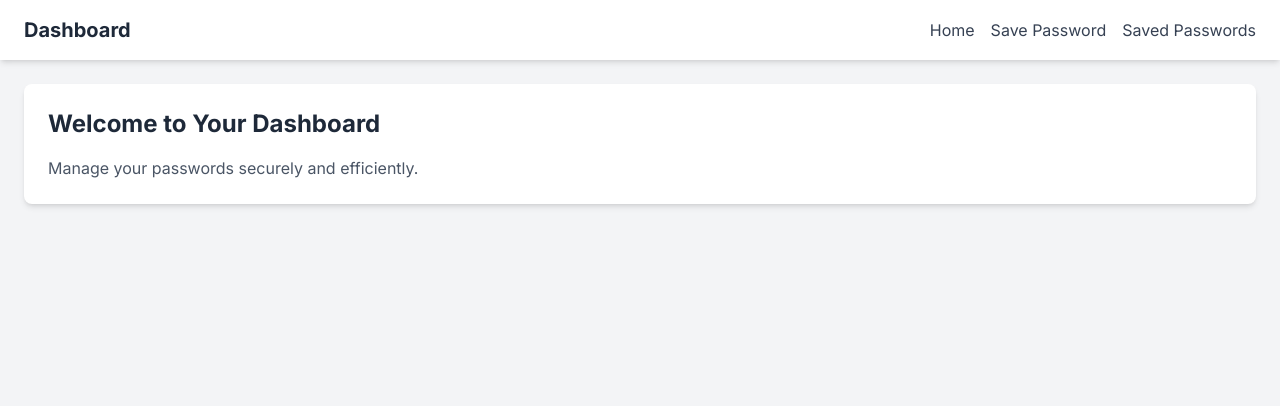
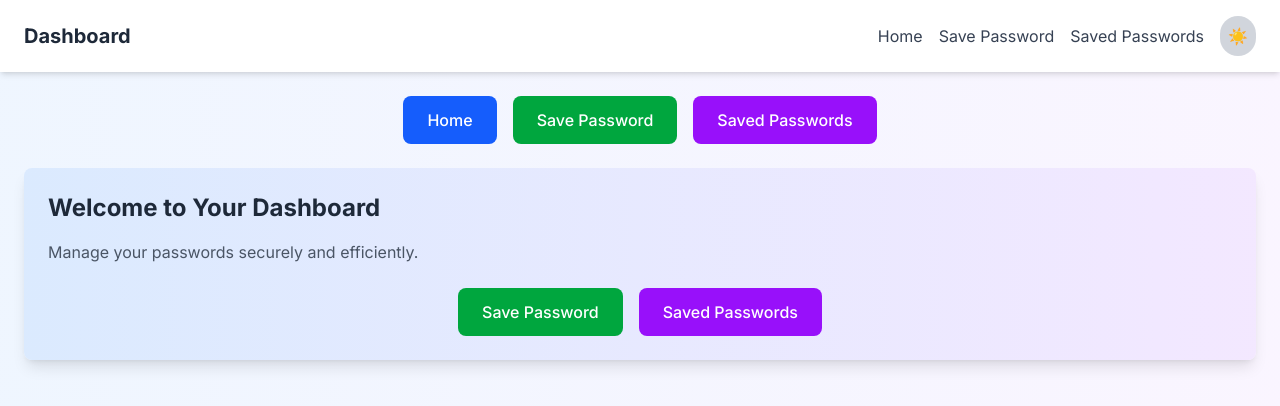
Before and after one commit to rajm012/password-manager, a Next.js app: page /dashboard in a window 1280 px wide. Shown: the top 406 px of the page. Built offline with nearby package versions, Linux system fonts and the light colour scheme.

Commit message:
UI for dashboard.

```diff
--- a/package.json
+++ b/package.json
@@ -17,6 +17,7 @@
     "postcss": "^8.5.3",
     "react": "^19.0.0",
     "react-dom": "^19.0.0",
+    "react-icons": "^5.5.0",
     "uuid": "^11.1.0"
   },
   "devDependencies": {
--- a/src/app/dashboard/layout.tsx
+++ b/src/app/dashboard/layout.tsx
@@ -1,36 +1,87 @@
-import { ReactNode } from "react";
+"use client";
+
+import { ReactNode, useState, useEffect } from "react";
 
 export default function DashboardLayout({ children }: { children: ReactNode }) {
+  const [darkMode, setDarkMode] = useState(false);
+
+  // Toggle dark mode
+  const toggleDarkMode = () => {
+    setDarkMode(!darkMode);
+    localStorage.setItem("darkMode", JSON.stringify(!darkMode)); // Save preference
+  };
+
+  // Load dark mode preference from localStorage
+  useEffect(() => {
+    const savedMode = localStorage.getItem("darkMode");
+    if (savedMode) {
+      setDarkMode(JSON.parse(savedMode));
+    }
+  }, []);
+
   return (
-    <div className="min-h-screen bg-gray-100 dark:bg-gray-900">
-      <nav className="bg-white dark:bg-gray-800 shadow-md">
+    <div className={`min-h-screen ${darkMode ? "bg-gray-900 text-white" : "bg-gradient-to-r from-blue-50 to-purple-50"}`}>
+      {/* Cool Header */}
+      <header className={`w-full shadow-md ${darkMode ? "bg-gray-800" : "bg-white"}`}>
         <div className="container mx-auto px-6 py-4 flex justify-between items-center">
           <h1 className="text-xl font-bold text-gray-800 dark:text-white">
             Dashboard
           </h1>
-          <div className="flex space-x-4">
+          <div className="flex items-center space-x-4">
             <a
-              href="../"
-              className="text-gray-700 dark:text-gray-300 hover:text-blue-600 dark:hover:text-blue-400"
+              href="./"
+              className="text-gray-700 dark:text-gray-300 hover:text-blue-600 dark:hover:text-blue-400 transition duration-300"
             >
               Home
             </a>
             <a
               href="/dashboard/save-password"
-              className="text-gray-700 dark:text-gray-300 hover:text-blue-600 dark:hover:text-blue-400"
+              className="text-gray-700 dark:text-gray-300 hover:text-blue-600 dark:hover:text-blue-400 transition duration-300"
             >
               Save Password
             </a>
             <a
               href="/dashboard/saved-passwords"
-              className="text-gray-700 dark:text-gray-300 hover:text-blue-600 dark:hover:text-blue-400"
+              className="text-gray-700 dark:text-gray-300 hover:text-blue-600 dark:hover:text-blue-400 transition duration-300"
             >
               Saved Passwords
             </a>
+            {/* Dark Mode Toggle Button */}
+            <button
+              onClick={toggleDarkMode}
+              className="p-2 rounded-full bg-gray-300 dark:bg-gray-700 transition duration-300 hover:scale-110"
+            >
+              {darkMode ? "🌙" : "☀️"}
+            </button>
           </div>
         </div>
-      </nav>
-      <main className="container mx-auto p-6">{children}</main>
+      </header>
+
+      {/* Body */}
+      <main className="container mx-auto p-6">
+        {/* Navigation Buttons in Body */}
+        <div className="flex justify-center space-x-4 mb-6">
+          <a
+            href="./"
+            className="bg-blue-600 text-white px-6 py-3 rounded-lg font-medium hover:bg-blue-700 transition duration-300 hover:scale-105"
+          >
+            Home
+          </a>
+          <a
+            href="/dashboard/save-password"
+            className="bg-green-600 text-white px-6 py-3 rounded-lg font-medium hover:bg-green-700 transition duration-300 hover:scale-105"
+          >
+            Save Password
+          </a>
+          <a
+            href="/dashboard/saved-passwords"
+            className="bg-purple-600 text-white px-6 py-3 rounded-lg font-medium hover:bg-purple-700 transition duration-300 hover:scale-105"
+          >
+            Saved Passwords
+          </a>
+        </div>
+        {children}
+      </main>
     </div>
   );
 }
--- a/src/app/dashboard/page.tsx
+++ b/src/app/dashboard/page.tsx
@@ -1,12 +1,26 @@
 export default function Dashboard() {
   return (
-    <div className="bg-white dark:bg-gray-800 p-6 rounded-lg shadow-md">
+    <div className="bg-gradient-to-r from-blue-100 to-purple-100 dark:from-gray-700 dark:to-gray-600 p-6 rounded-lg shadow-lg">
       <h2 className="text-2xl font-bold text-gray-800 dark:text-white mb-4">
         Welcome to Your Dashboard
       </h2>
-      <p className="text-gray-600 dark:text-gray-300">
+      <p className="text-gray-600 dark:text-gray-300 mb-6">
         Manage your passwords securely and efficiently.
       </p>
+      <div className="flex justify-center space-x-4">
+        <a
+          href="/dashboard/save-password"
+          className="bg-green-600 text-white px-6 py-3 rounded-lg font-medium hover:bg-green-700 transition duration-300 hover:scale-105"
+        >
+          Save Password
+        </a>
+        <a
+          href="/dashboard/saved-passwords"
+          className="bg-purple-600 text-white px-6 py-3 rounded-lg font-medium hover:bg-purple-700 transition duration-300 hover:scale-105"
+        >
+          Saved Passwords
+        </a>
+      </div>
     </div>
   );
 }
--- a/src/app/dashboard/saved-passwords/page.tsx
+++ b/src/app/dashboard/saved-passwords/page.tsx
@@ -1,51 +1,154 @@
 "use client";
 import { useEffect, useState } from "react";
+import { createClient } from "@supabase/supabase-js";
 import { useUser } from "@clerk/nextjs";
+import { FaEye, FaEyeSlash, FaCopy } from "react-icons/fa"; // Icons for show/hide and copy
+
+const supabaseUrl = process.env.NEXT_PUBLIC_SUPABASE_URL;
+const supabaseAnonKey = process.env.NEXT_PUBLIC_SUPABASE_ANON_KEY;
+
+if (!supabaseUrl || !supabaseAnonKey) {
+  throw new Error("Supabase credentials are missing");
+}
+
+const supabase = createClient(supabaseUrl, supabaseAnonKey);
+
+console.log("Supabase URL:", process.env.NEXT_PUBLIC_SUPABASE_URL);
+console.log("Supabase Anon Key:", process.env.NEXT_PUBLIC_SUPABASE_ANON_KEY);
+
+interface Password {
+  site_name: string;
+  username: string;
+  password: string;
+  userId: string;
+}
 
 export default function SavedPasswords() {
   const { user } = useUser();
-  const userId = user?.id || "";
-  const [passwords, setPasswords] = useState([]);
-  const [loading, setLoading] = useState(true);
+  const clerkId = user?.id || "";
 
+  const [passwords, setPasswords] = useState<Password[]>([]);
+  const [showPasswords, setShowPasswords] = useState<boolean[]>([]);
+
+  async function getUserId(clerkId: string): Promise<string | null> {
+    try {
+      const { data, error } = await supabase
+        .from("users")
+        .select("id")
+        .eq("clerk_user_id", clerkId)
+        .single();
+
+      if (error) {
+        console.error("Error fetching user ID:", error);
+        return null;
+      }
+
+      return data ? data.id : null;
+    } catch (error) {
+      console.error("Unexpected error fetching user ID:", error);
+      return null;
+    }
+  }
+
+  // Fetch passwords from Supabase
   useEffect(() => {
-    const fetchPasswords = async () => {
+    const fetchUserIdAndPasswords = async () => {
+      const userId = await getUserId(clerkId);
       if (!userId) return;
-      try {
-        const res = await fetch(`/api/get-passwords?userId=${userId}`);
-        const data = await res.json();
-        if (res.ok) {
-          setPasswords(data);
-        } else {
-          throw new Error(data.error || "Failed to fetch passwords");
-        }
-      } catch (error) {
+
+      const { data, error } = await supabase
+        .from("passwords")
+        .select("*")
+        .eq("userId", userId);
+
+      if (error) {
         console.error("Error fetching passwords:", error);
-      } finally {
-        setLoading(false);
+      } else {
+        setPasswords(data as Password[]);
+        setShowPasswords(new Array(data.length).fill(false)); // Initialize show/hide state
       }
     };
-    fetchPasswords();
-  }, [userId]);
+
+    fetchUserIdAndPasswords();
+  }, [clerkId]);
+
+  // Toggle show/hide password for a specific row
+  const toggleShowPassword = (index: number) => {
+    setShowPasswords((prev) => {
+      const newState = [...prev];
+      newState[index] = !newState[index];
+      return newState;
+    });
+  };
+
+  // Copy password to clipboard
+  const copyPassword = (password: string) => {
+    navigator.clipboard.writeText(password);
+    alert("Password copied to clipboard!");
+  };
 
   return (
-    <div className="bg-white dark:bg-gray-800 p-6 rounded-lg shadow-md">
-      <h2 className="text-2xl font-bold text-gray-800 dark:text-white mb-4">
+    <div className="p-6 bg-gradient-to-r from-blue-100 to-purple-100 dark:from-gray-700 dark:to-gray-600 rounded-lg shadow-lg">
+      <h1 className="text-2xl font-bold text-gray-800 dark:text-white mb-6">
         Saved Passwords
-      </h2>
-      {loading ? (
-        <p className="text-gray-600 dark:text-gray-300">Loading...</p>
-      ) : passwords.length > 0 ? (
-        <ul className="space-y-2">
-          {passwords.map((pw: any) => (
-            <li key={pw.id} className="text-gray-800 dark:text-gray-300">
-              <strong>{pw.site}</strong> - {pw.username}
-            </li>
-          ))}
-        </ul>
+      </h1>
+
+      {passwords.length === 0 ? (
+        <p className="text-gray-600 dark:text-gray-300">No saved passwords found.</p>
       ) : (
-        <p className="text-gray-600 dark:text-gray-300">No passwords saved yet.</p>
+        <div className="overflow-x-auto">
+          <table className="min-w-full bg-white dark:bg-gray-800 rounded-lg shadow-md">
+            <thead>
+              <tr className="bg-gray-200 dark:bg-gray-700">
+                <th className="p-3 text-left text-gray-800 dark:text-white">Website</th>
+                <th className="p-3 text-left text-gray-800 dark:text-white">Username</th>
+                <th className="p-3 text-left text-gray-800 dark:text-white">Password</th>
+                <th className="p-3 text-left text-gray-800 dark:text-white">Actions</th>
+              </tr>
+            </thead>
+            <tbody>
+              {passwords.map((item, index) => (
+                <tr
+                  key={index}
+                  className="border-b border-gray-200 dark:border-gray-700 hover:bg-gray-50 dark:hover:bg-gray-700 transition duration-300"
+                >
+                  <td className="p-3 text-gray-800 dark:text-white">{item.site_name}</td>
+                  <td className="p-3 text-gray-800 dark:text-white">{item.username}</td>
+                  <td className="p-3 text-gray-800 dark:text-white">
+                    <div className="flex items-center space-x-2">
+                      <span>
+                        {showPasswords[index] ? item.password : "••••••••"}
+                      </span>
+                      <button
+                        onClick={() => toggleShowPassword(index)}
+                        className="text-gray-600 dark:text-gray-300 hover:text-blue-600 dark:hover:text-blue-400 transition duration-300"
+                      >
+                        {showPasswords[index] ? <FaEyeSlash /> : <FaEye />}
+                      </button>
+                    </div>
+                  </td>
+                  <td className="p-3">
+                    <button
+                      onClick={() => copyPassword(item.password)}
+                      className="text-gray-600 dark:text-gray-300 hover:text-green-600 dark:hover:text-green-400 transition duration-300"
+                    >
+                      <FaCopy />
+                    </button>
+                  </td>
+                </tr>
+              ))}
+            </tbody>
+          </table>
+        </div>
       )}
+      <div className="mt-6">
+        <a
+          href="/dashboard"
+          className="bg-blue-600 text-white px-4 py-2 rounded-lg hover:bg-blue-700 transition duration-300"
+        >
+          Back to Home
+        </a>
+      </div>
     </div>
   );
 }
```
Also changed, not shown: src/app/dashboard/save-password/page.tsx (+5 -5 lines), src/app/page.tsx (+4 -4 lines), 1 other file (tests, documents, lock files or other folders).
